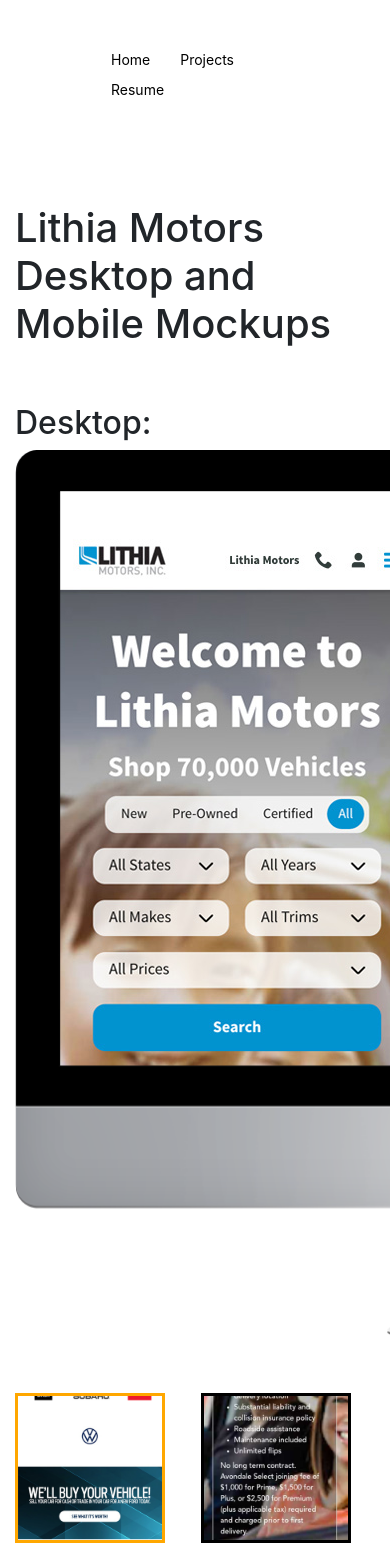
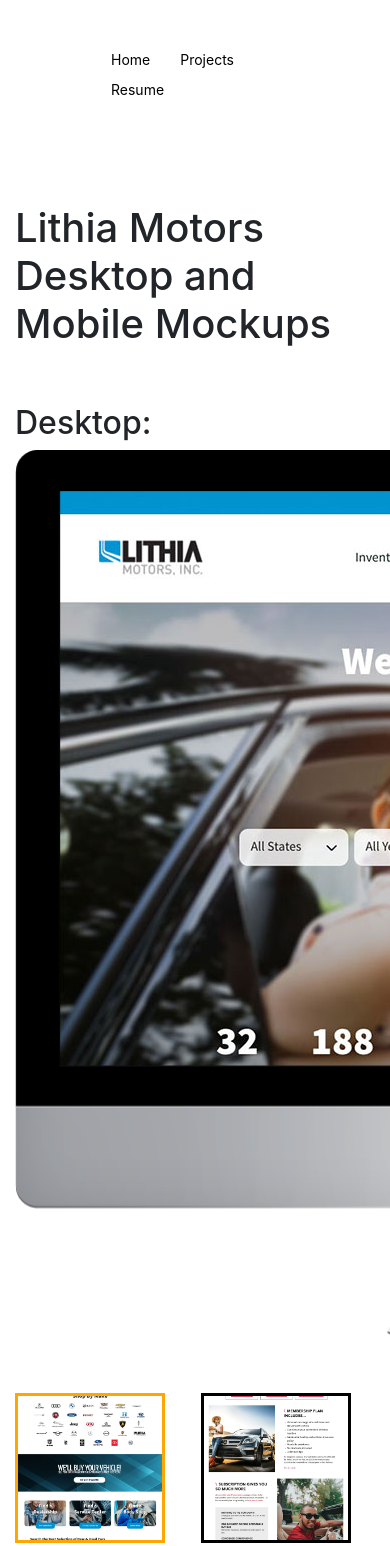
Before and after one commit to dmelon199/reactProjects, a React (Create React App) app in the folder my-resume/: page /lithia in a window 390 px wide. Shown: the top 1546 px of the page. Built offline with nearby package versions, Linux system fonts and the light colour scheme.

Commit message:
adding mobile/desktop carousel

```diff
--- /dev/null
+++ b/my-resume/src/components/ImageRotateDesktop.js
@@ -0,0 +1,61 @@
+import React, { useEffect, useRef, useState } from "react";
+
+
+const ImageRotateDesktop = ({ images }) => {
+  const [selectedImageIndex, setSelectedImageIndex] = useState(0);
+  const [selectedImage, setSelectedImage] = useState();
+  const carouselItemsRef = useRef([]);
+
+  useEffect(() => {
+    if (images && images[0]) {
+      carouselItemsRef.current = carouselItemsRef.current.slice(
+        0,
+        images.length
+      );
+
+      setSelectedImageIndex(0);
+      setSelectedImage(images[0]);
+    }
+  }, [images]);
+
+  const handleSelectedImageChange = (newIdx) => {
+    if (images && images.length > 0) {
+      setSelectedImage(images[newIdx]);
+      setSelectedImageIndex(newIdx);
+    }
+  };
+
+  return (
+    <div>
+      <div className="desktop-wrapper py-5">
+      <h2>Desktop:</h2>
+        <div className="desktop-skin">
+          <div className="skin-overlay" style={{backgroundImage: "url('/images/desktop.png')", backgroundSize: "100%", backgroundRepeat: "no-repeat"}}></div>
+            <div className="viewport">
+              <div className="desktop_screen">
+                <div className="scroll-wrap" tabIndex="5003">
+                  <div className="selected-image-desktop" style={{ backgroundImage: `url(${selectedImage?.url})`, height:`${selectedImage?.height}` }}/>
+                </div>
+              </div>
+            </div>
+          </div>
+      </div>
+      <div className="carousel desktop">
+        <div className="carousel-images">
+          {images &&
+            images.map((desktopImages, idx) => (
+              <div
+                onClick={() => handleSelectedImageChange(idx)}
+                style={{ backgroundImage: `url(${desktopImages.url})` }}
+                key={desktopImages.id}
+                className={`carousel-image desktop ${selectedImageIndex === idx && "carousel-image-selected"}`}
+                ref={(el) => (carouselItemsRef.current[idx] = el)}
+              />
+            ))}
+        </div>
+      </div>
+    </div>
+  );
+};
+
+export default ImageRotateDesktop;
--- /dev/null
+++ b/my-resume/src/components/ImageRotateMobile.js
@@ -0,0 +1,61 @@
+import React, { useEffect, useRef, useState } from "react";
+
+
+const ImageRotateMobile = ({ images }) => {
+  const [selectedImageIndex, setSelectedImageIndex] = useState(0);
+  const [selectedImage, setSelectedImage] = useState();
+  const carouselItemsRef = useRef([]);
+
+  useEffect(() => {
+    if (images && images[0]) {
+      carouselItemsRef.current = carouselItemsRef.current.slice(
+        0,
+        images.length
+      );
+
+      setSelectedImageIndex(0);
+      setSelectedImage(images[0]);
+    }
+  }, [images]);
+
+  const handleSelectedImageChange = (newIdx) => {
+    if (images && images.length > 0) {
+      setSelectedImage(images[newIdx]);
+      setSelectedImageIndex(newIdx);
+    }
+  };
+
+  return (
+    <div>
+			<div className="mobile-wrapper">
+			<h2>Mobile:</h2>
+				<div className="mobile-skin">
+					<div className="mobile-skin-overlay" style={{backgroundImage: "url('/images/mobile.png')", backgroundSize: "100%", backgroundRepeat: "no-repeat"}}></div>
+						<div className="mobile-viewport">
+					 		<div className="mobile_screen">
+								<div className="mobile-scroll-wrap" tabIndex="5003">
+									<div className="selected-image-mobile" style={{ backgroundImage: `url(${selectedImage?.url})`, height:`${selectedImage?.height}` }}/>
+								</div>
+							</div>
+						</div>
+			 </div>
+			</div>
+			<div className="carousel mobile">
+				<div className="carousel-images">
+				{images &&
+					images.map((mobileImages, idx) => (
+					<div
+						onClick={() => handleSelectedImageChange(idx)}
+						style={{ backgroundImage: `url(${mobileImages.url})` }}
+						key={mobileImages.id}
+						className={`carousel-image mobile ${selectedImageIndex === idx && "carousel-image-selected"}`}
+						ref={(el) => (carouselItemsRef.current[idx] = el)}
+					/>
+				))}
+				</div>
+			</div>
+		</div>
+	);
+};
+
+export default ImageRotateMobile;
--- a/my-resume/src/pages/Lithia.js
+++ b/my-resume/src/pages/Lithia.js
@@ -1,6 +1,7 @@
 
 import React from "react"
-import ImageRotate from "../components/ImageRotate"
+import ImageRotateDesktop from "../components/ImageRotateDesktop"
+import ImageRotateMobile from "../components/ImageRotateMobile"
 
 const desktopImages = [
     { id: 1, name:'INDEX', url: '/images/desktop/lithia-index.jpg', height:'3152px' },
@@ -10,9 +11,9 @@
 ]
 
 const mobileImages = [
-    { id: 5, name:'mobile-INDEX', url: '/images/mobile/lithia-mobile-index.jpg', height:'6674px' },
-    { id: 6, name:'mobile-VLP', url: '/images/mobile/avondale-mobile-index.jpg', height:'4791px' },
-    { id: 7, name:'mobile-VDP', url: '/images/mobile/saltlake-mobile-index.jpg', height:'4354px' },
+    { id: 5, name:'INDEX', url: '/images/mobile/lithia-mobile-index.jpg', height:'6674px' },
+    { id: 6, name:'VLP', url: '/images/mobile/avondale-mobile-index.jpg', height:'4791px' },
+    { id: 7, name:'VDP', url: '/images/mobile/saltlake-mobile-index.jpg', height:'4354px' },
 ]
 
 
@@ -21,7 +22,8 @@
         <div>
             <div className="body-content container-xl py-5">
                 <h1>Lithia Motors Desktop and Mobile Mockups</h1>
-                <ImageRotate images={desktopImages, mobileImages} />
+                <ImageRotateDesktop images={desktopImages} />
+                <ImageRotateMobile images={mobileImages} />
             </div>
         </div>
     )
```
